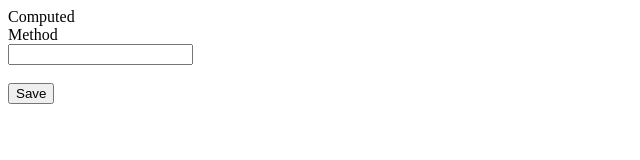
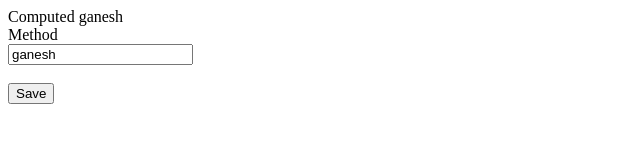
Before and after one commit to gspasarkar/vuejs-project, a Vue app in the folder vue-formexample/: page / in a window 1280 px wide. Shown: the top 160 px of the page, without its empty margins (0-640 px from the left). Built offline with nearby package versions, Linux system fonts and the light colour scheme.

Commit message:
pushed changes for computed properties

```diff
--- a/vue-formexample/src/App.vue
+++ b/vue-formexample/src/App.vue
@@ -1,56 +1,33 @@
-<!--
-  ------------------Computed Properies as function example.--------------
-Computed properties are like data properties, except they depend on other properties.
-Computed properties are written like methods, but they do not accept any input arguments.
-Computed properties are updated automatically when a dependency changes, while methods are called on when something happens, like with event handling for example.
-Computed properties are used when outputting something that depends on something else.
-Computed properties is the third configuration option in the Vue instance that we will learn. The first two configuration options we have already looked at are 'data' and 'methods'.
-As with 'data' and 'methods' computed properties also has a reserved name in the Vue instance: 'computed'.
-The big advantage with a computed property is that it is dynamic, meaning it changes depending on for example the value of one or more data properties.
- computed properties gives us two important benefits.
-
-    Computed properties are cached, Vue will only re-render the text when one of the names change. This makes the component a lot more performant.
-    Because a computed property is a function, we can add complex functionality that we otherwise can’t with just string interpolation.
-
-A common use case would be to calculate and display the total price of items in a shopping cart.
-
-Anything that’s returned from the v-model directive and regular methods aren’t cached. Vue will re-evaluate and re-render it each time an event fires in the rest of the component.
-
-For more complicated logic, you should use computed properties.
--->
-
-<!--This example is to show the difference between the computed properties and methods.-->
+<!--For Notes check Asset folder-->
 <template>
   <div id="app">
-    Computed {{isImportant}}<br>
-    Method {{num}}
+    Computed {{ isImportant }}<br>
+    Method {{ num }}
     <br>
-    <input type="text" v-model.lazy="fullName" ><br>
+    <input type="text" v-model.lazy="fullName"><br>
     <br>
     <button @click="chkNum()">Save</button>
   </div>
 </template>
-
 <script>
-/* eslint-disable */
 export default {
   name: 'computed_property',
-  data() {
+  data () {
     return {
-      fullName: '',
-      num:''
+      fullName: 'ganesh',
+      num: ''
     }
   },
   methods: {
-    chkNum() {
-      console.log("Method called");
+    chkNum () {
+      console.log('Method called')
       this.num++
     }
   },
   computed: {
-    isImportant() {
-      console.log("name computed called");
-      if(this.fullName) {
+    isImportant () {
+      console.log('name computed called')
+      if (this.fullName) {
         return this.fullName
       }
     }
```
Also changed, not shown: vue-formexample/src/assets/computed_properties.txt (added).
